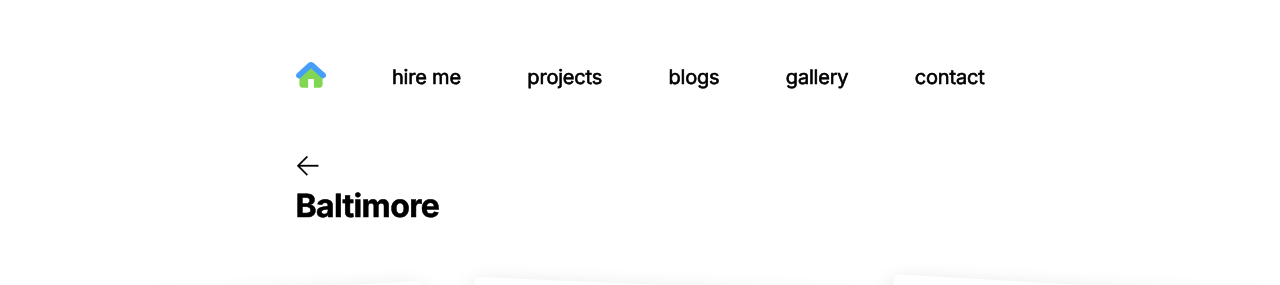
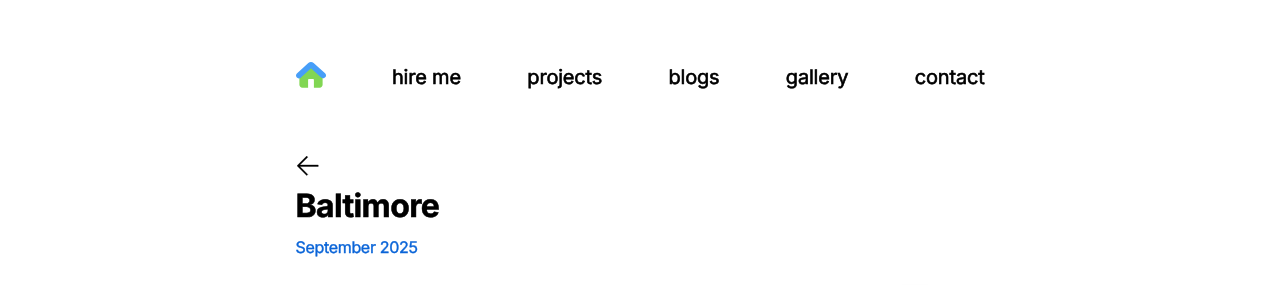
Before and after one commit to jaiminjariwala/jaiminjariwala, a Next.js app in the folder next/: page /gallery/baltimore in a window 1280 px wide. Shown: the top 285 px of the page. Built offline with nearby package versions, Linux system fonts and the light colour scheme; a web font is replaced by a local one.

Commit message:
Show date range under city name in gallery folder view

```diff
--- a/next/src/app/globals.css
+++ b/next/src/app/globals.css
@@ -519,3 +519,15 @@ a {
     width: 350px;
   }
 }
+
+/* Folder date range under the city name. Tighter on laptop (reduce top gap),
+   small normal gap on mobile. */
+.gallery-folder-date {
+  margin-top: 2px;
+}
+
+@media (min-width: 768px) {
+  .gallery-folder-date {
+    margin-top: -10px;
+  }
+}
--- a/next/src/components/GalleryFolderPhotosPage.jsx
+++ b/next/src/components/GalleryFolderPhotosPage.jsx
@@ -63,6 +63,12 @@ export default function GalleryFolderPhotosPage({ section }) {
         <h1 className="mt-[10px] text-[32px] leading-none tracking-[-0.02em] [-webkit-text-stroke:0.5px_#000000]">
           {section.title}
         </h1>
+
+        {section.dateRange && (
+          <p className="gallery-folder-date text-[16px] font-normal leading-none tracking-[-0.02em] text-[#0b65d8] [-webkit-text-stroke:0.4px_#0b65d8]">
+            {section.dateRange}
+          </p>
+        )}
       </div>
 
       <div className="gallery-photo-scroll relative left-1/2 w-screen -translate-x-1/2 overflow-x-auto [scrollbar-width:none] [-ms-overflow-style:none] [&::-webkit-scrollbar]:hidden">
--- a/next/src/components/galleryData.js
+++ b/next/src/components/galleryData.js
@@ -16,6 +16,7 @@ export const photoSections = [
   {
     slug: "washington-dc",
     title: "Washington D.C.",
+    dateRange: "August 2025 to December 2025",
     photos: [
       "IMG_0078_e7ossg",
       "IMG_0101_nzxq3r",
@@ -41,6 +42,7 @@ export const photoSections = [
   {
     slug: "virginia",
     title: "Virginia",
+    dateRange: "December 2025 to May 2026",
     photos: [
       "IMG_0469_wrhfaf",
       "IMG_0471_v6y6in",
@@ -61,6 +63,7 @@ export const photoSections = [
   {
     slug: "baltimore",
     title: "Baltimore",
+    dateRange: "September 2025",
     photos: [
       "FullSizeR_lamwpt",
       "FullSizeR_kawt6z",
@@ -73,6 +76,7 @@ export const photoSections = [
   {
     slug: "seattle",
     title: "Seattle",
+    dateRange: "May 2026 to Present",
     photos: [
       "IMG_2743_cesazy",
       "IMG_2752_xgckrw",
```
